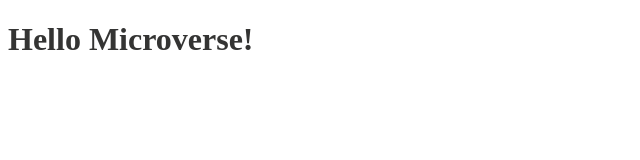
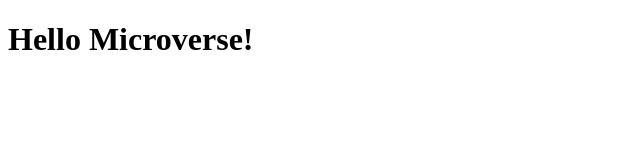
Before and after one commit to AbdifatahYasin1/Hello-world, a website: page index.html in a window 1280 px wide. Shown: the whole page, without its empty margins (0-640 px from the left). Drawn offline with Linux system fonts and the light colour scheme.

Commit message:
changed .Header into .header

```diff
--- a/Main.css
+++ b/Main.css
@@ -1,3 +1,3 @@
-.Header {
+.header {
   color: #343433;
 }
```
